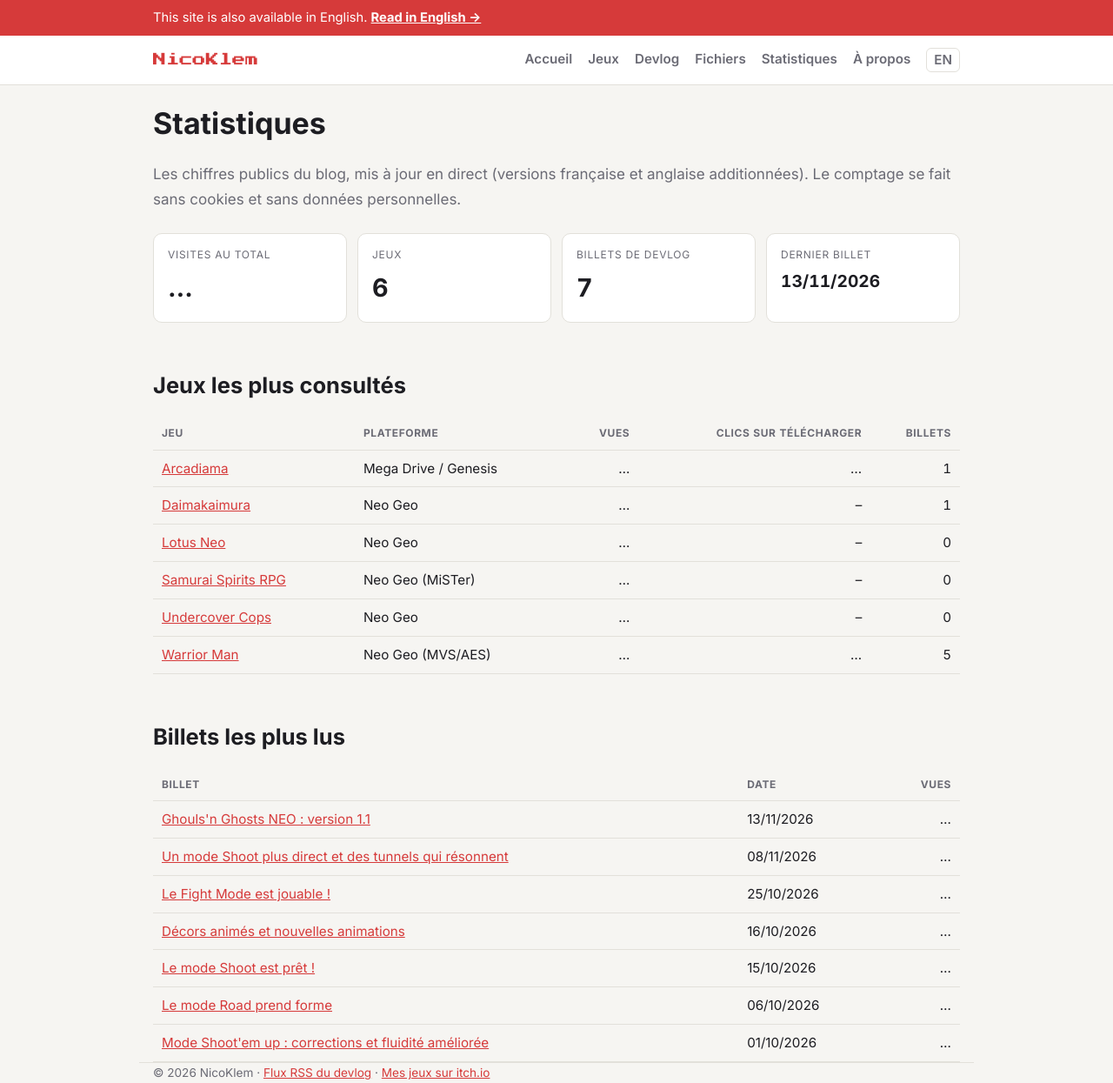
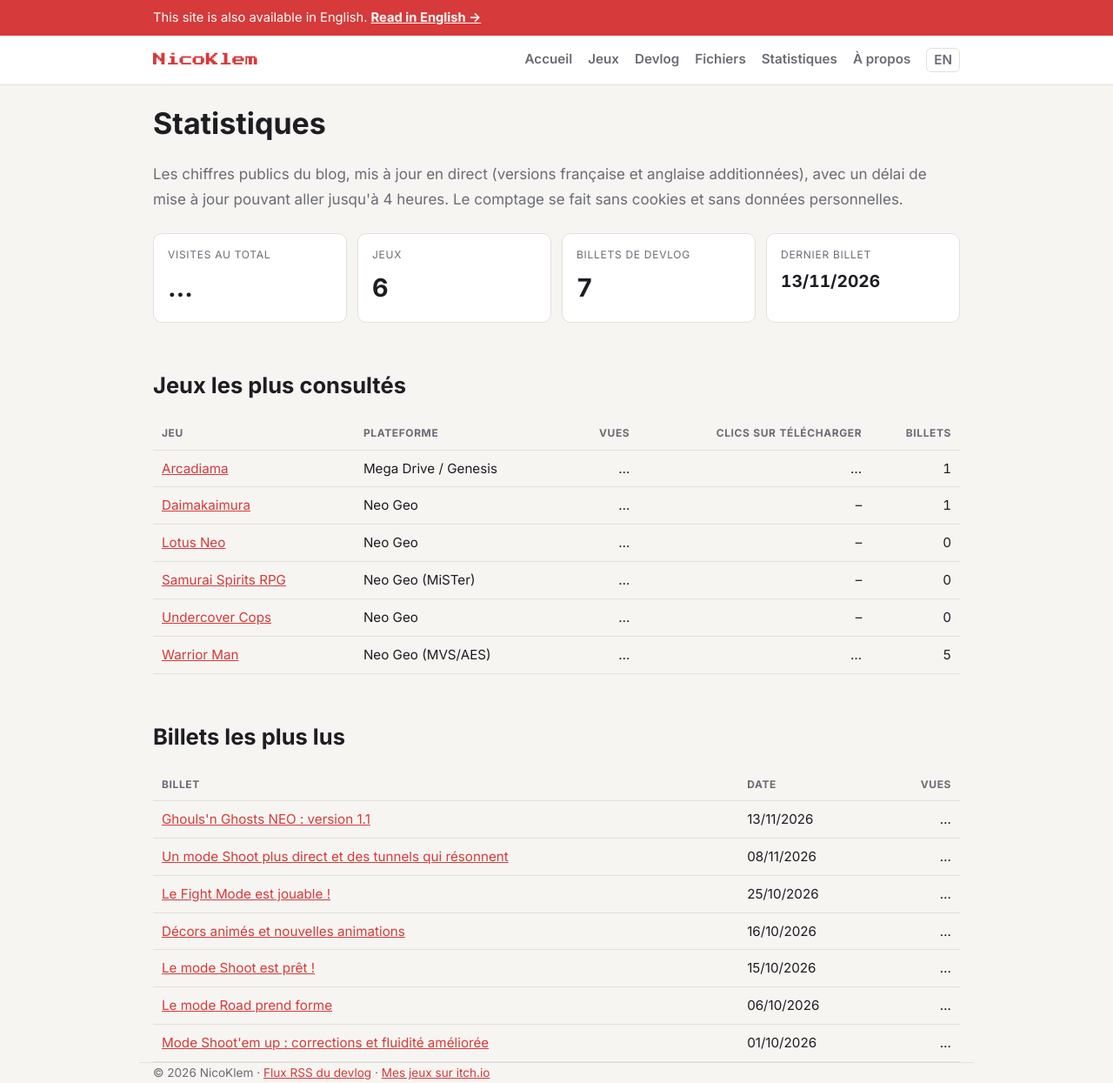
Before and after one commit to Kanjinan/kanjinan.github.io, a Jekyll site: the page built from statistiques/index.html, in a window 1280 px wide. Shown: the whole page at 87% size. Built offline with Jekyll 4.4.1, drawn with Linux system fonts in a browser that asks for light colours; comment, search, counter and statistics services are not loaded.

Commit message:
Statistiques : mention du délai de mise à jour

```diff
--- a/en/stats/index.html
+++ b/en/stats/index.html
@@ -4,7 +4,7 @@ title: Stats
 ref: stats
 ---
 <h1>Stats</h1>
-<p class="intro">The blog's public numbers, updated live (French and English versions combined). Counting is done without cookies or personal data.</p>
+<p class="intro">The blog's public numbers, updated live (French and English versions combined), with an update delay of up to 4 hours. Counting is done without cookies or personal data.</p>
 
 {% if site.goatcounter and site.goatcounter != "" %}
 {% include tableaux-stats.html l_total="Total visits" l_games="Games" l_posts="Devlog posts" l_last="Latest post" l_top_games="Most viewed games" l_game="Game" l_posts_short="Posts" l_top_posts="Most read posts" l_post="Post" %}{% else %}
--- a/statistiques/index.html
+++ b/statistiques/index.html
@@ -4,7 +4,7 @@ title: Statistiques
 ref: stats
 ---
 <h1>Statistiques</h1>
-<p class="intro">Les chiffres publics du blog, mis à jour en direct (versions française et anglaise additionnées). Le comptage se fait sans cookies et sans données personnelles.</p>
+<p class="intro">Les chiffres publics du blog, mis à jour en direct (versions française et anglaise additionnées), avec un délai de mise à jour pouvant aller jusqu'à 4 heures. Le comptage se fait sans cookies et sans données personnelles.</p>
 
 {% if site.goatcounter and site.goatcounter != "" %}
 {% include tableaux-stats.html l_total="Visites au total" l_games="Jeux" l_posts="Billets de devlog" l_last="Dernier billet" l_top_games="Jeux les plus consultés" l_game="Jeu" l_posts_short="Billets" l_top_posts="Billets les plus lus" l_post="Billet" %}{% else %}
```
